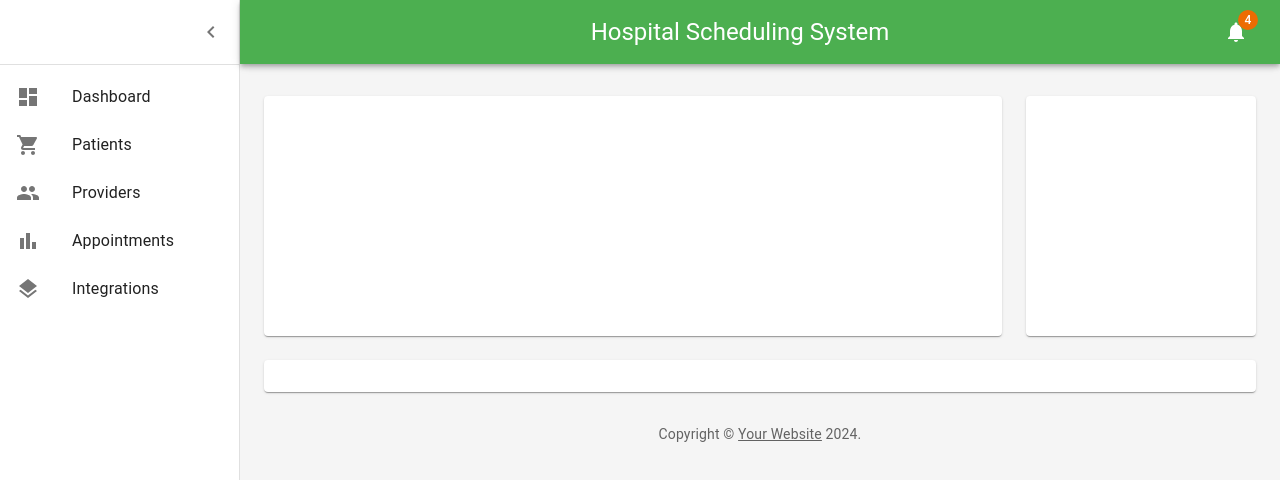
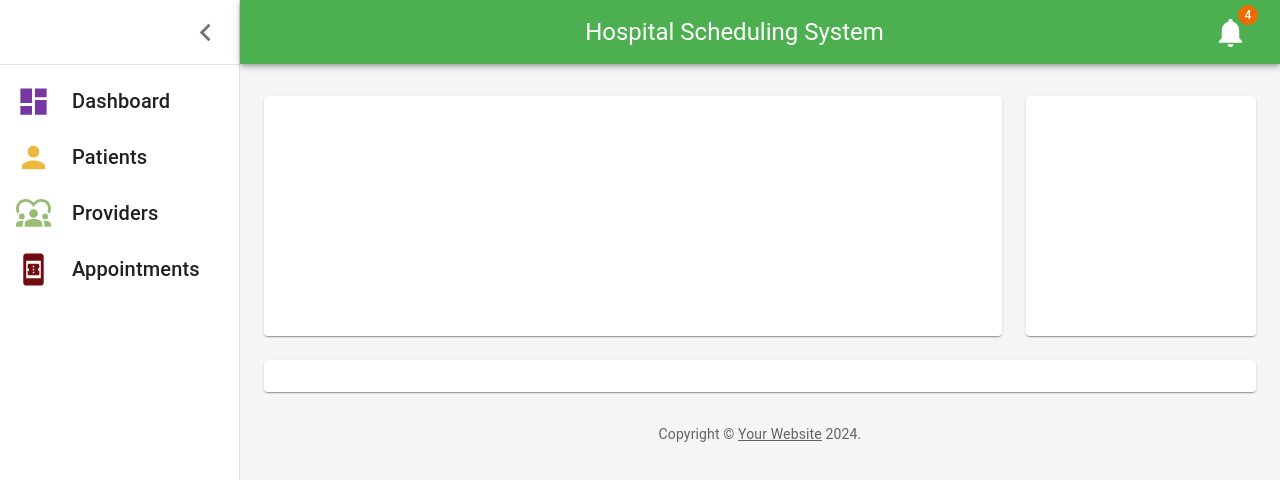
Before and after one commit to theacademy/final-project-team-6, a React (Create React App) app in the folder frontend/: page / in a window 1280 px wide. Shown: the top 480 px of the page. Built offline with nearby package versions, Linux system fonts and the light colour scheme.

Commit message:
changes to sidebar icons

```diff
--- a/frontend/src/Components/Dashboard.js
+++ b/frontend/src/Components/Dashboard.js
@@ -116,7 +116,7 @@ export default function Dashboard() {
                 ...(open && { display: "none" }),
               }}
             >
-              <MenuIcon />
+              <MenuIcon sx={{ fontSize: "35px" }} />
             </IconButton>
             <Typography
               component="h1"
@@ -130,7 +130,10 @@ export default function Dashboard() {
             <IconButton color="inherit">
               <Badge badgeContent={4} color="warning">
                 {/* <Badge badgeContent={4} style={{ color: "black" }}> */}
-                <NotificationsIcon style={{ color: "white" }} />
+                <NotificationsIcon
+                  style={{ color: "white" }}
+                  sx={{ fontSize: "35px" }}
+                />
               </Badge>
             </IconButton>
           </Toolbar>
@@ -145,7 +148,7 @@ export default function Dashboard() {
             }}
           >
             <IconButton onClick={toggleDrawer}>
-              <ChevronLeftIcon />
+              <ChevronLeftIcon sx={{ fontSize: "35px" }} />
             </IconButton>
           </Toolbar>
           <Divider />
--- a/frontend/src/Components/DashboardComponents/listItems.js
+++ b/frontend/src/Components/DashboardComponents/listItems.js
@@ -3,42 +3,44 @@ import ListItemButton from "@mui/material/ListItemButton";
 import ListItemIcon from "@mui/material/ListItemIcon";
 import ListItemText from "@mui/material/ListItemText";
 import DashboardIcon from "@mui/icons-material/Dashboard";
-import ShoppingCartIcon from "@mui/icons-material/ShoppingCart";
-import PeopleIcon from "@mui/icons-material/People";
-import BarChartIcon from "@mui/icons-material/BarChart";
-import LayersIcon from "@mui/icons-material/Layers";
+import BookOnlineIcon from "@mui/icons-material/BookOnline";
+import PersonIcon from "@mui/icons-material/Person";
+import Diversity1Icon from "@mui/icons-material/Diversity1";
+import Typography from "@mui/material/Typography";
 
 export const mainListItems = (
   <React.Fragment>
     <ListItemButton>
       <ListItemIcon>
-        <DashboardIcon />
+        <DashboardIcon sx={{ fontSize: "35px", color: "#7637A0" }} />
       </ListItemIcon>
-      <ListItemText primary="Dashboard" />
+      <ListItemText>
+        <Typography variant="h6">Dashboard</Typography>
+      </ListItemText>
     </ListItemButton>
     <ListItemButton>
       <ListItemIcon>
-        <ShoppingCartIcon />
+        <PersonIcon sx={{ fontSize: "35px", color: "#EBB93E" }} />
       </ListItemIcon>
-      <ListItemText primary="Patients" />
+      <ListItemText>
+        <Typography variant="h6">Patients</Typography>
+      </ListItemText>
     </ListItemButton>
     <ListItemButton>
       <ListItemIcon>
-        <PeopleIcon />
+        <Diversity1Icon sx={{ fontSize: "35px", color: "#98BC76" }} />
       </ListItemIcon>
-      <ListItemText primary="Providers" />
+      <ListItemText>
+        <Typography variant="h6">Providers</Typography>
+      </ListItemText>
     </ListItemButton>
     <ListItemButton>
       <ListItemIcon>
-        <BarChartIcon />
+        <BookOnlineIcon sx={{ fontSize: "35px", color: "#710C10" }} />
       </ListItemIcon>
-      <ListItemText primary="Appointments" />
-    </ListItemButton>
-    <ListItemButton>
-      <ListItemIcon>
-        <LayersIcon />
-      </ListItemIcon>
-      <ListItemText primary="Integrations" />
+      <ListItemText>
+        <Typography variant="h6">Appointments</Typography>
+      </ListItemText>
     </ListItemButton>
   </React.Fragment>
 );
```
